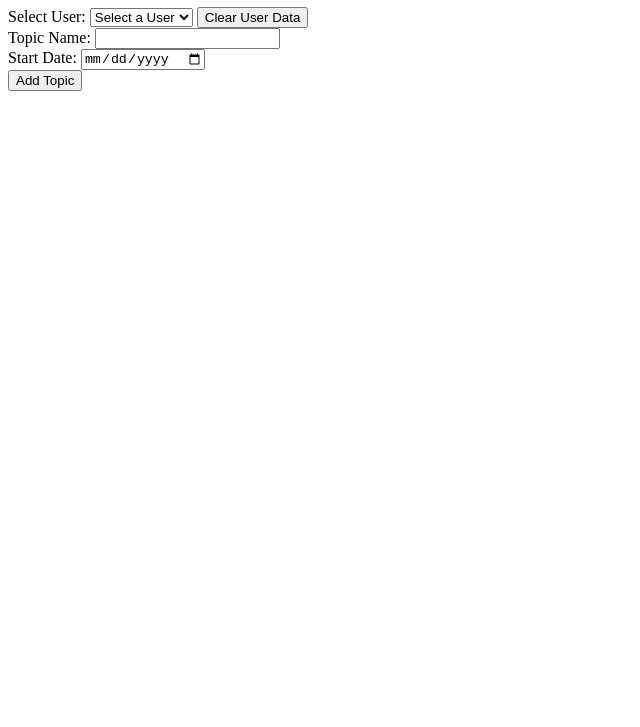
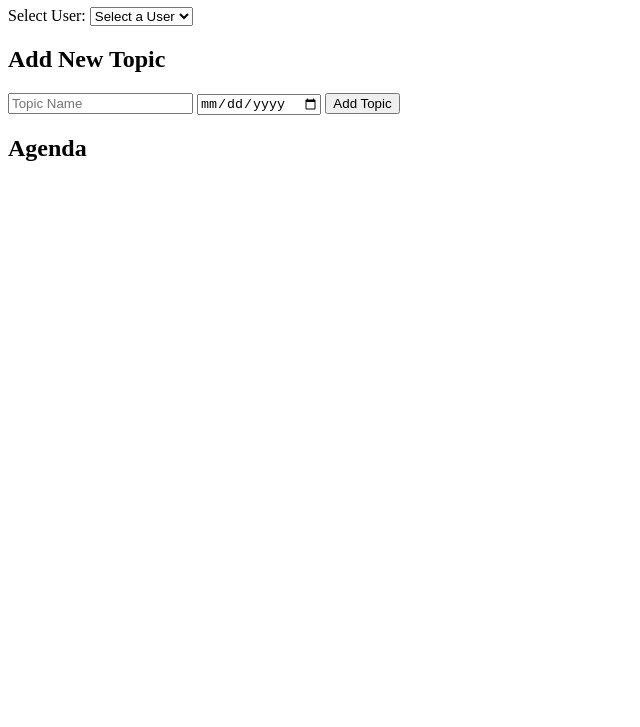
Before and after one commit to AliQassab/Piscine-Sprint-1-space-repetition-traker, a plain HTML site: page index.html in a window 1280 px wide. Shown: the part 73-800 px from the top of the page, without its empty margins (0-640 px from the left). Drawn offline with Linux system fonts and the light colour scheme.

Commit message:
Landing html Page for our SRT

```diff
--- a/index.html
+++ b/index.html
@@ -1,38 +1,44 @@
 <!DOCTYPE html>
 <html lang="en">
+
   <head>
     <meta charset="UTF-8" />
     <meta name="viewport" content="width=device-width, initial-scale=1.0" />
+    <meta name="description" content="Spaced Repetition Tracker">
     <title>Spaced Repetition Tracker</title>
   </head>
+
   <body>
     <h1>Spaced Repetition Tracker</h1>
 
-    <div>
+    <!-- Section for the dropdown user selection -->
+    <section>
       <label for="user-select">Select User:</label>
       <select id="user-select">
         <option value="">Select a User</option>
-        <!-- Options will be populated by JavaScript -->
+       <!-- Options will be added by JavaScript -->
       </select>
-      <button id="clear-btn">Clear User Data</button>
-    </div>
+      <button id="clear-btn" hidden>Clear User Data</button>
+    </section>
 
-    <form id="topic-form">
-      <div>
-        <label for="topic-name">Topic Name:</label>
-        <input type="text" id="topic-name" required />
-      </div>
+    <!-- Section for add a new topic -->
+    <section id="form-section">
+      <h2>Add New Topic</h2>
+      <form id="topic-form">
+        <input type="text" id="topic-name" placeholder="Topic Name" required />
+        <input type="date" id="topic-date" required aria-label="date"/>
+        <button type="submit">Add Topic</button>
+      </form>
+    </section>
 
-      <div>
-        <label for="topic-date">Start Date:</label>
-        <input type="date" id="topic-date" required />
-      </div>
+    <!-- Section to display the user's revision agenda -->
+    <section id="agenda">
+      <h2>Agenda</h2>
+      <ul id="agenda-list"></ul>
+      <p id="no-agenda-msg"></p>
+    </section>
 
-      <button type="submit">Add Topic</button>
-    </form>
-    <div id="agenda">
-      <!-- Agenda items will be displayed here -->
-    </div>
-    <script type="module" src="script.js"></script>
+    <!-- Load the main JavaScript file -->
+    <script type="module" src="./script.mjs"></script>
   </body>
 </html>
```
